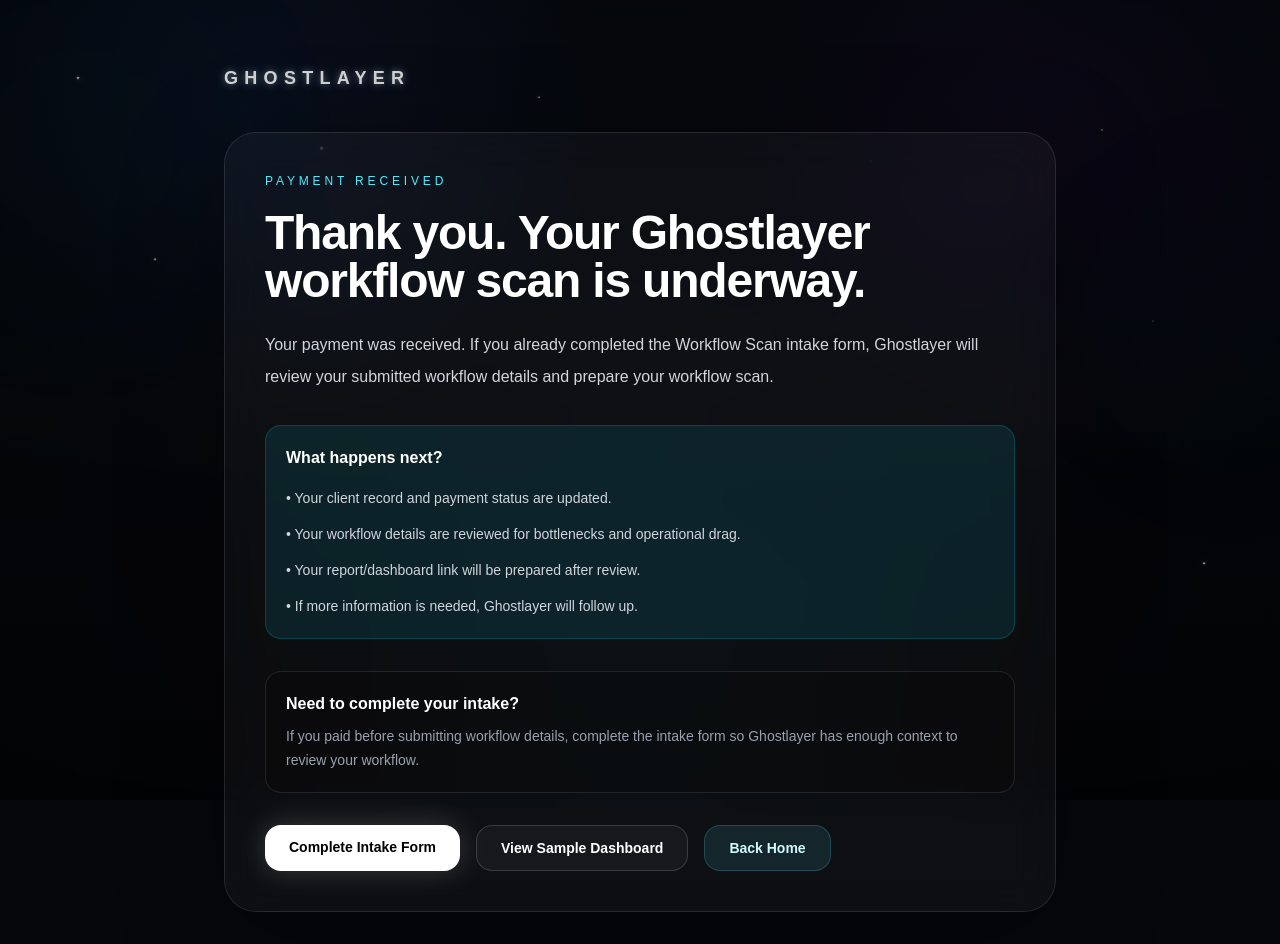
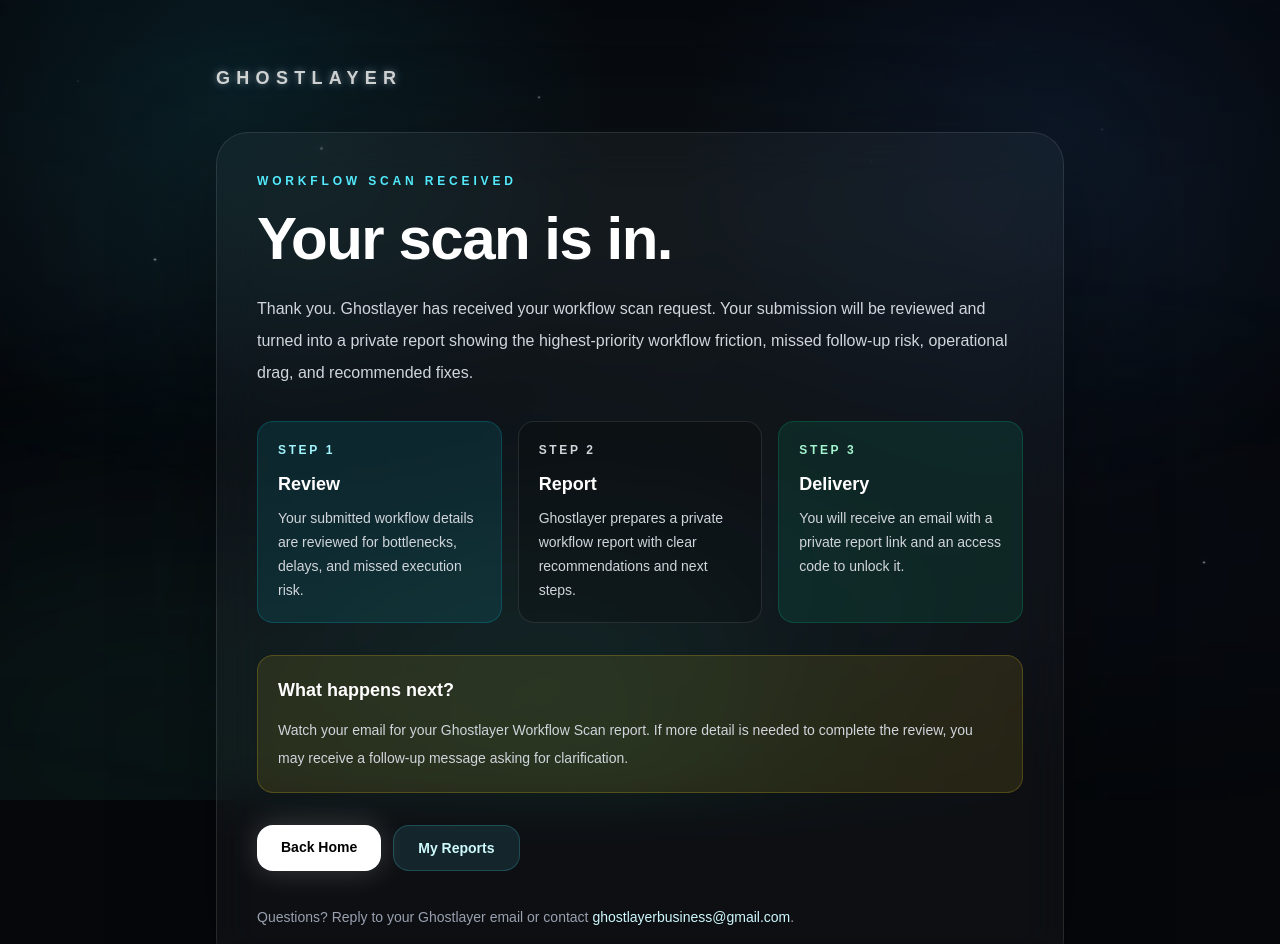
Before and after one commit to DexTheAIBusinessman/ghostlayer, a Next.js app: page /thank-you in a window 1280 px wide. Shown: the top 944 px of the page. Built offline with nearby package versions, Linux system fonts and the light colour scheme.

Commit message:
improve post payment thank you instructions

```diff
--- a/app/thank-you/page.tsx
+++ b/app/thank-you/page.tsx
@@ -1,44 +1,42 @@
+import Link from "next/link";
+
 export const metadata = {
-  title: "Thank You | Ghostlayer",
-  description: "Thank you for starting with Ghostlayer.",
+  title: "Workflow Scan Received | Ghostlayer",
+  description: "Your Ghostlayer Workflow Scan has been received.",
 };
 
 function NightSkyBackground() {
-  const stars = [
-    { left: "6%", top: "10%", size: 2, delay: "0s", duration: "4.8s", opacity: 0.75 },
-    { left: "12%", top: "32%", size: 2, delay: "1.1s", duration: "5.4s", opacity: 0.7 },
-    { left: "25%", top: "18%", size: 3, delay: "1.6s", duration: "5.8s", opacity: 0.78 },
-    { left: "42%", top: "12%", size: 2, delay: "2.5s", duration: "5.6s", opacity: 0.72 },
-    { left: "51%", top: "38%", size: 3, delay: "1.3s", duration: "5.2s", opacity: 0.82 },
-    { left: "68%", top: "20%", size: 2, delay: "2.9s", duration: "5.3s", opacity: 0.76 },
-    { left: "77%", top: "50%", size: 3, delay: "1.8s", duration: "4.7s", opacity: 0.85 },
-    { left: "86%", top: "16%", size: 2, delay: "0.4s", duration: "5.7s", opacity: 0.72 },
-    { left: "94%", top: "70%", size: 2, delay: "2.2s", duration: "5.1s", opacity: 0.7 },
-    { left: "30%", top: "88%", size: 2, delay: "2.4s", duration: "5.2s", opacity: 0.58 },
-    { left: "59%", top: "74%", size: 2, delay: "0.9s", duration: "5.5s", opacity: 0.6 },
-    { left: "90%", top: "40%", size: 2, delay: "0.6s", duration: "4.9s", opacity: 0.68 },
-  ];
+  return (
+    <div className="pointer-events-none fixed inset-0 z-0 overflow-hidden bg-[#05070b]">
+      <div className="absolute inset-0 bg-[radial-gradient(circle_at_18%_12%,rgba(34,211,238,0.10),transparent_30%),radial-gradient(circle_at_82%_18%,rgba(59,130,246,0.10),transparent_30%),radial-gradient(circle_at_50%_100%,rgba(16,185,129,0.06),transparent_38%)]" />
 
-  return (
-    <div className="thankYouNightSky" aria-hidden="true">
-      <div className="thankYouSkyGradient" />
-      <div className="thankYouFog thankYouFogA" />
-      <div className="thankYouFog thankYouFogB" />
-      <div className="thankYouOrb thankYouOrbA" />
-      <div className="thankYouOrb thankYouOrbB" />
+      <div className="absolute left-[-18%] top-[12%] h-[260px] w-[140%] rounded-full bg-gradient-to-r from-transparent via-cyan-200/10 to-transparent blur-[105px] animate-[thankFogOne_42s_ease-in-out_infinite]" />
 
-      {stars.map((star, index) => (
+      <div className="absolute left-[-18%] top-[52%] h-[260px] w-[140%] rounded-full bg-gradient-to-r from-transparent via-blue-300/10 to-transparent blur-[110px] animate-[thankFogTwo_48s_ease-in-out_infinite]" />
+
+      <div className="absolute bottom-[-16%] left-[-10%] h-[22rem] w-[52rem] rounded-full bg-emerald-300/10 blur-[120px] animate-[thankLowGlow_12s_ease-in-out_infinite]" />
+
+      {[
+        ["6%", "10%", "2px", "0s"],
+        ["12%", "32%", "2px", "1.1s"],
+        ["25%", "18%", "3px", "1.6s"],
+        ["42%", "12%", "2px", "2.5s"],
+        ["51%", "38%", "2px", "1.3s"],
+        ["68%", "20%", "2px", "2.9s"],
+        ["77%", "50%", "3px", "1.8s"],
+        ["86%", "16%", "2px", "0.4s"],
+        ["94%", "70%", "2px", "2.2s"],
+        ["30%", "88%", "2px", "2.4s"],
+      ].map(([left, top, size, delay], index) => (
         <span
           key={index}
-          className="thankYouStar"
+          className="absolute block rounded-full bg-white shadow-[0_0_8px_rgba(255,255,255,0.95),0_0_18px_rgba(147,197,253,0.62),0_0_34px_rgba(34,211,238,0.25)] animate-[thankTwinkle_5.5s_ease-in-out_infinite]"
           style={{
-            left: star.left,
-            top: star.top,
-            width: `${star.size}px`,
-            height: `${star.size}px`,
-            animationDelay: star.delay,
-            animationDuration: star.duration,
-            opacity: star.opacity,
+            left,
+            top,
+            width: size,
+            height: size,
+            animationDelay: delay,
           }}
         />
       ))}
@@ -51,215 +49,147 @@ export default function ThankYouPage() {
     <main className="relative min-h-screen overflow-hidden bg-[#05070b] text-white">
       <NightSkyBackground />
 
-      <section className="relative z-10 mx-auto flex min-h-screen max-w-4xl flex-col justify-center px-6 py-16 sm:px-8">
-        <a
+      <section className="relative z-10 mx-auto flex min-h-screen w-full max-w-4xl flex-col justify-center px-6 py-16">
+        <Link
           href="/"
-          className="homepageLogoGlow mb-10 inline-block text-lg font-bold tracking-[0.35em] text-white"
+          className="thankLogoGlow mb-10 inline-block text-lg font-bold tracking-[0.35em] text-white"
         >
           GHOSTLAYER
-        </a>
+        </Link>
 
         <div className="rounded-[2rem] border border-white/10 bg-white/[0.035] p-6 shadow-[0_24px_100px_rgba(0,0,0,0.35)] backdrop-blur-xl sm:p-10">
-          <p className="text-xs uppercase tracking-[0.32em] text-cyan-300">
-            Payment Received
+          <p className="text-xs font-bold uppercase tracking-[0.32em] text-cyan-300">
+            Workflow Scan Received
           </p>
 
-          <h1 className="mt-5 text-4xl font-bold tracking-tight text-white sm:text-5xl">
-            Thank you. Your Ghostlayer workflow scan is underway.
+          <h1 className="mt-5 text-4xl font-bold tracking-tight text-white sm:text-6xl">
+            Your scan is in.
           </h1>
 
-          <p className="mt-6 text-base leading-8 text-gray-300">
-            Your payment was received. If you already completed the Workflow Scan
-            intake form, Ghostlayer will review your submitted workflow details
-            and prepare your workflow scan.
+          <p className="mt-6 max-w-3xl text-base leading-8 text-gray-300">
+            Thank you. Ghostlayer has received your workflow scan request. Your
+            submission will be reviewed and turned into a private report showing
+            the highest-priority workflow friction, missed follow-up risk,
+            operational drag, and recommended fixes.
           </p>
 
-          <div className="mt-8 rounded-2xl border border-cyan-400/20 bg-cyan-400/10 p-5">
-            <h2 className="font-semibold text-white">What happens next?</h2>
-            <ul className="mt-4 space-y-3 text-sm leading-6 text-gray-300">
-              <li>• Your client record and payment status are updated.</li>
-              <li>• Your workflow details are reviewed for bottlenecks and operational drag.</li>
-              <li>• Your report/dashboard link will be prepared after review.</li>
-              <li>• If more information is needed, Ghostlayer will follow up.</li>
-            </ul>
+          <div className="mt-8 grid gap-4 md:grid-cols-3">
+            <div className="rounded-2xl border border-cyan-400/20 bg-cyan-400/10 p-5">
+              <p className="text-xs font-bold uppercase tracking-[0.22em] text-cyan-200">
+                Step 1
+              </p>
+              <h2 className="mt-3 text-lg font-bold">Review</h2>
+              <p className="mt-2 text-sm leading-6 text-gray-300">
+                Your submitted workflow details are reviewed for bottlenecks,
+                delays, and missed execution risk.
+              </p>
+            </div>
+
+            <div className="rounded-2xl border border-white/10 bg-black/20 p-5">
+              <p className="text-xs font-bold uppercase tracking-[0.22em] text-gray-300">
+                Step 2
+              </p>
+              <h2 className="mt-3 text-lg font-bold">Report</h2>
+              <p className="mt-2 text-sm leading-6 text-gray-300">
+                Ghostlayer prepares a private workflow report with clear
+                recommendations and next steps.
+              </p>
+            </div>
+
+            <div className="rounded-2xl border border-emerald-400/20 bg-emerald-400/10 p-5">
+              <p className="text-xs font-bold uppercase tracking-[0.22em] text-emerald-200">
+                Step 3
+              </p>
+              <h2 className="mt-3 text-lg font-bold">Delivery</h2>
+              <p className="mt-2 text-sm leading-6 text-gray-300">
+                You will receive an email with a private report link and an
+                access code to unlock it.
+              </p>
+            </div>
           </div>
 
-          <div className="mt-8 rounded-2xl border border-white/10 bg-black/20 p-5">
-            <h2 className="font-semibold text-white">Need to complete your intake?</h2>
-            <p className="mt-2 text-sm leading-6 text-gray-400">
-              If you paid before submitting workflow details, complete the intake
-              form so Ghostlayer has enough context to review your workflow.
+          <div className="mt-8 rounded-2xl border border-yellow-300/20 bg-yellow-300/10 p-5">
+            <h2 className="text-lg font-bold text-white">What happens next?</h2>
+            <p className="mt-3 text-sm leading-7 text-gray-300">
+              Watch your email for your Ghostlayer Workflow Scan report. If more
+              detail is needed to complete the review, you may receive a follow-up
+              message asking for clarification.
             </p>
           </div>
 
-          <div className="mt-8 flex flex-wrap gap-4">
-            <a
-              href="/workflow-scan"
+          <div className="mt-8 flex flex-wrap gap-3">
+            <Link
+              href="/"
               className="rounded-2xl bg-white px-6 py-3 text-sm font-bold text-black shadow-[0_0_30px_rgba(255,255,255,0.18)] transition hover:scale-[1.02] hover:opacity-90"
             >
-              Complete Intake Form
-            </a>
+              Back Home
+            </Link>
 
-            <a
-              href="/dashboard"
-              className="rounded-2xl border border-white/15 bg-white/[0.04] px-6 py-3 text-sm font-semibold text-white transition hover:scale-[1.02] hover:bg-white/[0.08]"
+            <Link
+              href="/client/reports"
+              className="rounded-2xl border border-cyan-300/20 bg-cyan-300/10 px-6 py-3 text-sm font-bold text-cyan-100 transition hover:scale-[1.02] hover:bg-cyan-300/15"
             >
-              View Sample Dashboard
-            </a>
+              My Reports
+            </Link>
+          </div>
 
-            <a
-              href="/"
-              className="rounded-2xl border border-cyan-300/20 bg-cyan-300/10 px-6 py-3 text-sm font-semibold text-cyan-100 transition hover:scale-[1.02] hover:bg-cyan-300/15"
-            >
-              Back Home
-            </a>
-          </div>
+          <p className="mt-8 text-sm leading-7 text-gray-400">
+            Questions? Reply to your Ghostlayer email or contact{" "}
+            <span className="text-cyan-100">ghostlayerbusiness@gmail.com</span>.
+          </p>
         </div>
       </section>
 
       <style>{`
-        .thankYouNightSky {
-          pointer-events: none;
-          position: fixed;
-          inset: 0;
-          z-index: 0;
-          overflow: hidden;
-          background:
-            radial-gradient(circle at 20% 12%, rgba(59, 130, 246, 0.11), transparent 28%),
-            radial-gradient(circle at 82% 18%, rgba(147, 51, 234, 0.08), transparent 26%),
-            radial-gradient(circle at 50% 100%, rgba(6, 182, 212, 0.045), transparent 34%),
-            #05070b;
+        .thankLogoGlow {
+          animation: thankLogoGlow 2.8s ease-in-out infinite;
+          color: #ffffff;
+          text-shadow:
+            0 0 8px rgba(255, 255, 255, 0.70),
+            0 0 18px rgba(255, 255, 255, 0.45),
+            0 0 34px rgba(96, 165, 250, 0.36),
+            0 0 52px rgba(59, 130, 246, 0.24);
         }
 
-        .thankYouSkyGradient {
-          position: absolute;
-          inset: 0;
-          background:
-            linear-gradient(180deg, rgba(2, 6, 23, 0.15), rgba(0, 0, 0, 0.38)),
-            radial-gradient(circle at center, transparent 0%, rgba(0, 0, 0, 0.32) 78%);
-        }
-
-        .thankYouStar {
-          position: absolute;
-          display: block;
-          border-radius: 9999px;
-          background: #ffffff;
-          box-shadow:
-            0 0 8px rgba(255, 255, 255, 0.95),
-            0 0 18px rgba(147, 197, 253, 0.62),
-            0 0 30px rgba(59, 130, 246, 0.35);
-          animation-name: thankYouTwinkle;
-          animation-timing-function: ease-in-out;
-          animation-iteration-count: infinite;
-        }
-
-        .thankYouOrb {
-          position: absolute;
-          border-radius: 9999px;
-          filter: blur(92px);
-          opacity: 0.24;
-        }
-
-        .thankYouOrbA {
-          left: -10%;
-          top: -8%;
-          height: 26rem;
-          width: 26rem;
-          background: rgba(34, 211, 238, 0.07);
-          animation: thankYouFloatSlow 26s ease-in-out infinite;
-        }
-
-        .thankYouOrbB {
-          right: -10%;
-          top: 18%;
-          height: 22rem;
-          width: 22rem;
-          background: rgba(59, 130, 246, 0.07);
-          animation: thankYouFloatSlow 28s ease-in-out infinite;
-        }
-
-        .thankYouFog {
-          position: absolute;
-          left: -10%;
-          right: -10%;
-          height: 170px;
-          border-radius: 9999px;
-          filter: blur(92px);
-          opacity: 0.075;
-          mix-blend-mode: screen;
-          background: linear-gradient(
-            90deg,
-            rgba(255, 255, 255, 0),
-            rgba(147, 197, 253, 0.12),
-            rgba(96, 165, 250, 0.11),
-            rgba(255, 255, 255, 0)
-          );
-        }
-
-        .thankYouFogA {
-          top: 18%;
-          animation: thankYouFogDriftOne 42s ease-in-out infinite;
-        }
-
-        .thankYouFogB {
-          top: 58%;
-          animation: thankYouFogDriftTwo 46s ease-in-out infinite;
-        }
-
-        @keyframes thankYouTwinkle {
-          0%,
-          100% {
-            transform: translateY(0px) scale(0.85);
-            opacity: 0.22;
-          }
-
-          25% {
-            transform: translateY(-4px) scale(1.18);
-            opacity: 1;
+        @keyframes thankLogoGlow {
+          0%, 100% {
+            opacity: 0.82;
+            text-shadow:
+              0 0 7px rgba(255, 255, 255, 0.46),
+              0 0 16px rgba(96, 165, 250, 0.24),
+              0 0 34px rgba(59, 130, 246, 0.16);
           }
 
           50% {
-            transform: translateY(0px) scale(0.95);
-            opacity: 0.42;
-          }
-
-          75% {
-            transform: translateY(3px) scale(1.08);
-            opacity: 0.78;
+            opacity: 1;
+            text-shadow:
+              0 0 12px rgba(255, 255, 255, 0.95),
+              0 0 26px rgba(255, 255, 255, 0.58),
+              0 0 48px rgba(147, 197, 253, 0.42),
+              0 0 76px rgba(59, 130, 246, 0.30);
           }
         }
 
-        @keyframes thankYouFloatSlow {
-          0%,
-          100% {
-            transform: translate3d(0, 0, 0);
-          }
-
-          50% {
-            transform: translate3d(0, 10px, 0);
-          }
+        @keyframes thankTwinkle {
+          0%, 100% { transform: translateY(0px) scale(0.75); opacity: 0.18; }
+          25% { transform: translateY(-4px) scale(1.2); opacity: 1; }
+          50% { transform: translateY(0px) scale(0.95); opacity: 0.42; }
+          75% { transform: translateY(3px) scale(1.08); opacity: 0.78; }
         }
 
-        @keyframes thankYouFogDriftOne {
-          0%,
-          100% {
-            transform: translateX(-2%) translateY(0px) scaleX(1);
-          }
-
-          50% {
-            transform: translateX(3%) translateY(-4px) scaleX(1.04);
-          }
+        @keyframes thankFogOne {
+          0%, 100% { transform: translateX(-3%) translateY(0px) scaleX(1); opacity: 0.62; }
+          50% { transform: translateX(4%) translateY(-10px) scaleX(1.08); opacity: 0.9; }
         }
 
-        @keyframes thankYouFogDriftTwo {
-          0%,
-          100% {
-            transform: translateX(3%) translateY(0px) scaleX(1.02);
-          }
+        @keyframes thankFogTwo {
+          0%, 100% { transform: translateX(4%) translateY(0px) scaleX(1.02); opacity: 0.52; }
+          50% { transform: translateX(-3%) translateY(9px) scaleX(1.1); opacity: 0.88; }
+        }
 
-          50% {
-            transform: translateX(-2%) translateY(5px) scaleX(1.06);
-          }
+        @keyframes thankLowGlow {
+          0%, 100% { opacity: 0.34; transform: translateY(0px) scale(1); }
+          50% { opacity: 0.7; transform: translateY(-12px) scale(1.04); }
         }
       `}</style>
     </main>
```
